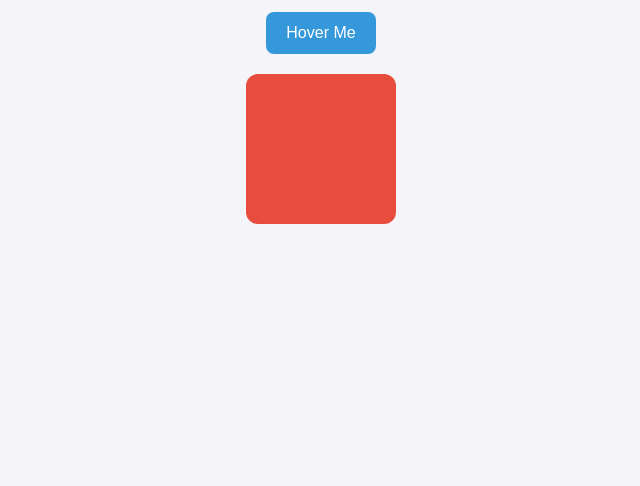
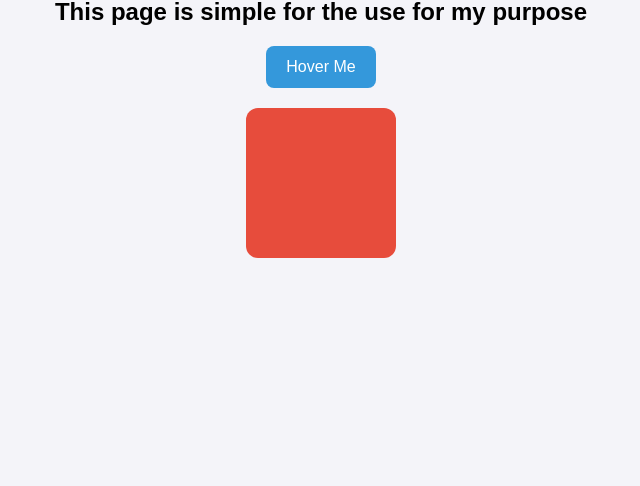
Before and after one commit to Arun-290406/job_tracker-project, a plain HTML site: page index.html in a window 1280 px wide. Shown: the part 330-816 px from the top of the page, without its empty margins (319-959 px from the left). Drawn offline with Linux system fonts and the light colour scheme.

Commit message:
Update index.html

```diff
--- a/index.html
+++ b/index.html
@@ -54,6 +54,7 @@
 </head>
 <body>
   <h1>Simple CSS Interaction</h1>
+  <h2>This page is simple for the use for my purpose</h2>
   <button class="btn">Hover Me</button>
   <div class="box"></div>
 </body>
```
